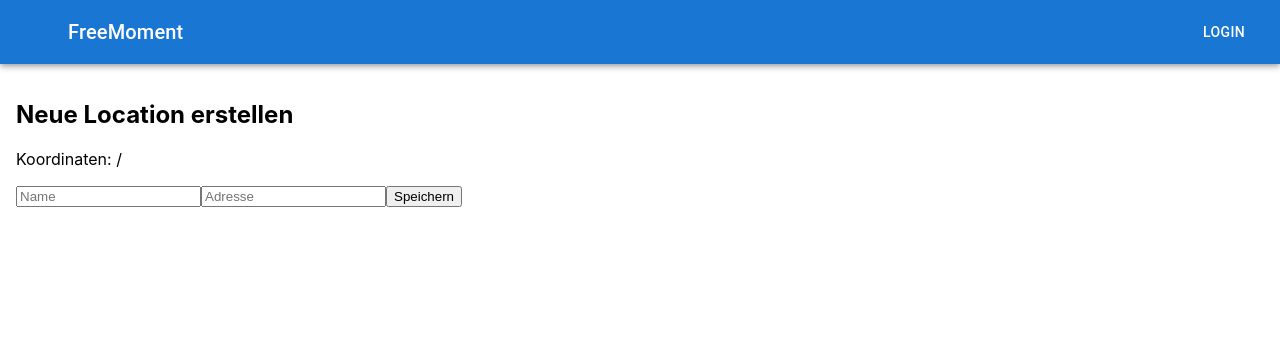
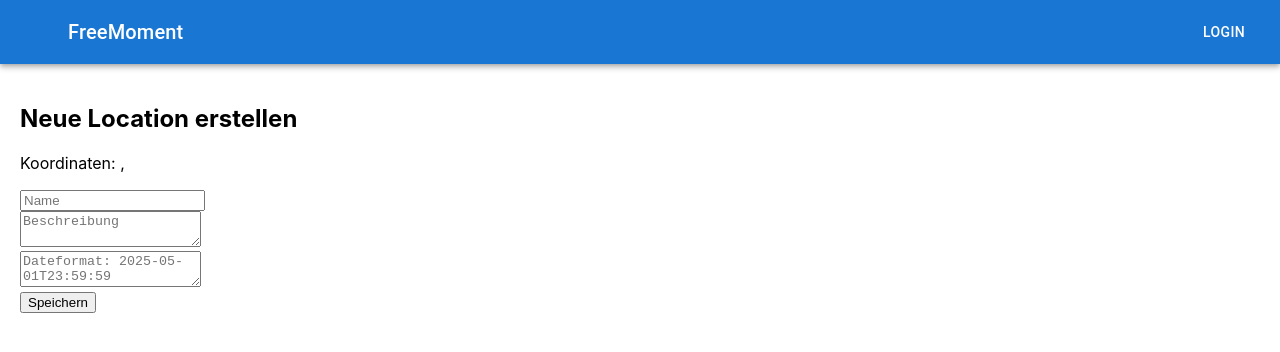
Before and after one commit to jarovart/freemomentgui, a React (Create React App) app: page /createlocationpage in a window 1280 px wide. Shown: the top 352 px of the page. Built offline with nearby package versions, Linux system fonts and the light colour scheme; some icons are missing.

Commit message:
add locationpage and redirection

```diff
--- a/src/view/CreateLocationPage.js
+++ b/src/view/CreateLocationPage.js
@@ -1,20 +1,65 @@
-import { useLocation } from "react-router-dom";
+import { useNavigate, useLocation } from "react-router-dom";
+import { useState } from "react";
 
-export default function CreateLocation() {
-  const { state } = useLocation();
-  const { lat, lng } = state || {};
+export default function CreateLocationPage() {
+  const navigate = useNavigate();
+  const query = new URLSearchParams(useLocation().search);
+  const latitude = query.get("lat");
+  const longtitude = query.get("lng");
+
+  const [name, setName] = useState("");
+  const [description, setDescription] = useState("");
+  const [date, setDate] = useState("");
+
+  const handleSubmit = async (e) => {
+    e.preventDefault();
+    const location = {name, description, date, latitude, longtitude };
+
+    const response = await fetch("http://localhost:8080/api/locations", {
+      method: "POST",
+      headers: { "Content-Type": "application/json" },
+      body: JSON.stringify(location),
+    });
+
+    if (response.ok) {
+      alert("Location erstellt!");
+      const createdLocation = await response.json();
+      navigate(`/location/${createdLocation.id}`, { state: createdLocation, replace: true });
+    } else {
+      alert("Fehler beim Erstellen!");
+    }
+  };
 
   return (
-    <div style={{ padding: 16 }}>
+    <div style={{ padding: "20px" }}>
       <h2>Neue Location erstellen</h2>
-
       <p>
-        Koordinaten: <b>{lat}</b> / <b>{lng}</b>
+        Koordinaten: <b>{latitude}</b>, <b>{longtitude}</b>
       </p>
-
-      <input placeholder="Name" />
-      <input placeholder="Adresse" />
-      <button>Speichern</button>
+      <form onSubmit={handleSubmit}>
+        <input
+          type="text"
+          placeholder="Name"
+          value={name}
+          onChange={(e) => setName(e.target.value)}
+        />
+        <br />
+        <textarea
+          type="text"
+          placeholder="Beschreibung"
+          value={description}
+          onChange={(e) => setDescription(e.target.value)}
+        />
+        <br />
+        <textarea
+          type="text"
+          placeholder="Dateformat: 2025-05-01T23:59:59"
+          value={date}
+          onChange={(e) => setDate(e.target.value)}
+        />
+        <br />
+        <button type="submit">Speichern</button>
+      </form>
     </div>
   );
 }
```
Also changed, not shown: src/templates/UploadLocation.js (added, +38 -0 lines).
